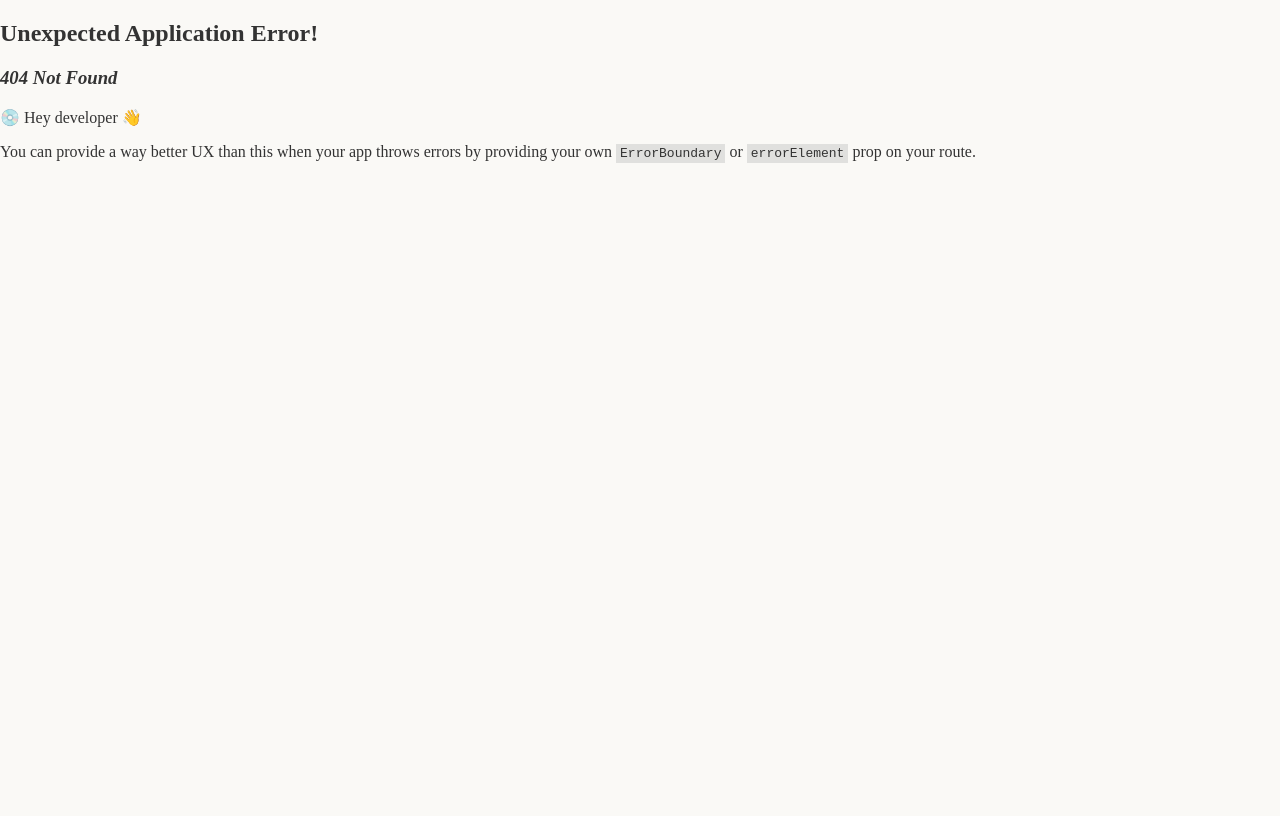
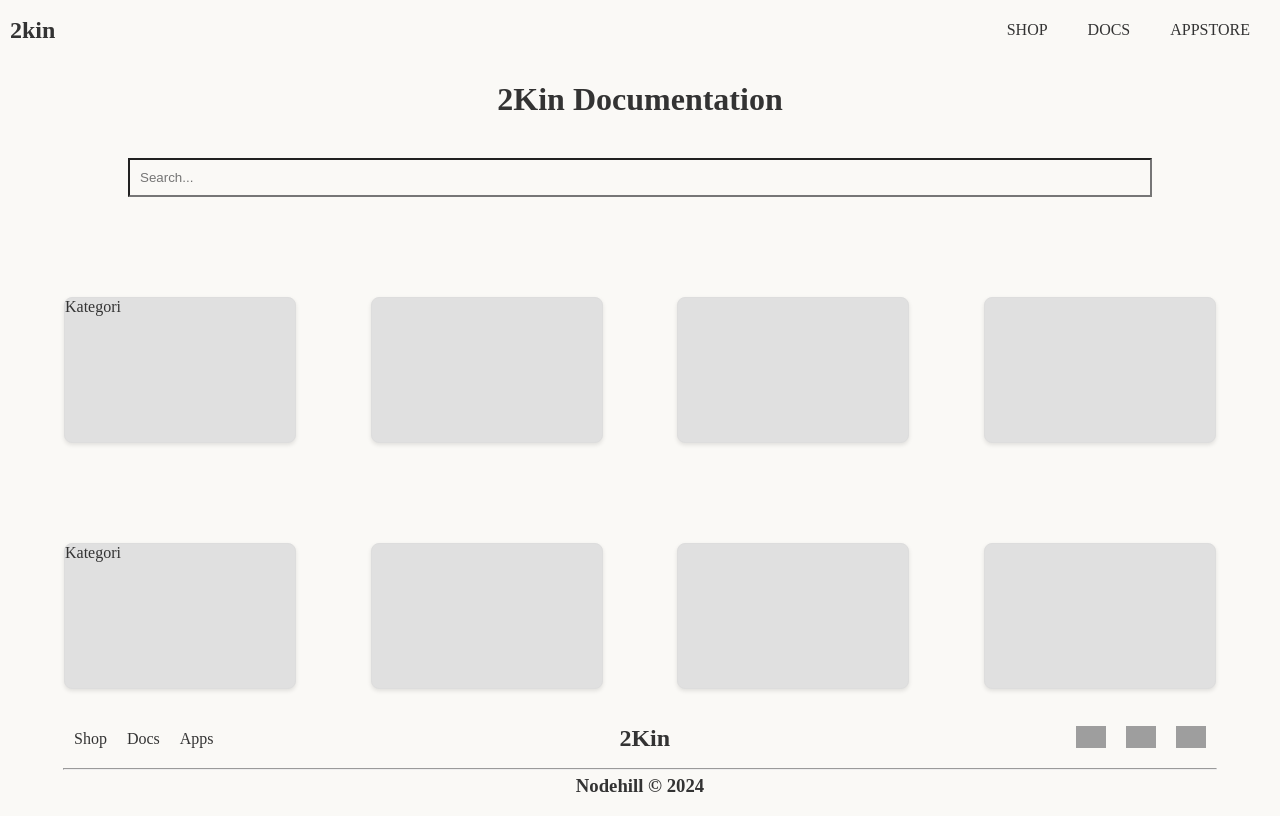
Before and after one commit to SirSicard/2KIN-Onboarding, a React (Vite) app in the folder client/: page /docs in a window 1280 px wide. Before the commit this address had no page. Built offline with nearby package versions, Linux system fonts and the light colour scheme; grey boxes are pictures that could not be loaded.

Commit message:
layout for documentation page

```diff
--- a/client/src/components/Navbar.jsx
+++ b/client/src/components/Navbar.jsx
@@ -9,7 +9,7 @@ function Navbar() {
       </NavLink>
       <div className="nav-right">
       <NavLink>SHOP</NavLink>
-      <NavLink>DOCS</NavLink>
+      <NavLink to="/docs">DOCS</NavLink>
       <NavLink>APPSTORE</NavLink>
       </div>
 
--- a/client/src/main.jsx
+++ b/client/src/main.jsx
@@ -9,11 +9,13 @@ import {
   createRoutesFromElements } from 'react-router-dom';
 
 import LandingPage from './pages/LandingPage.jsx'
+import DocumentationPage from './pages/DocumentationPage.jsx';
 
 const router = createBrowserRouter(
   createRoutesFromElements(
     <Route path="/" element={<App/>}>
       <Route index element={<LandingPage/>}/>
+      <Route path="docs" element={<DocumentationPage />} />
     </Route>
   )
 )
--- /dev/null
+++ b/client/src/pages/DocumentationPage.jsx
@@ -0,0 +1,23 @@
+import React from 'react';
+import "../styles/docsPage.css"
+
+function DocumentationPage() {
+  return (
+    <div>
+      <h1>2Kin Documentation</h1>
+      <input type="text" placeholder="Search..." className="search-bar" />
+      <div className="card-container">
+        <div className="card">Kategori</div>
+        <div className="card"></div>
+        <div className="card"></div>
+        <div className="card"></div>
+        <div className="card">Kategori</div>
+        <div className="card"></div>
+        <div className="card"></div>
+        <div className="card"></div>
+      </div>
+    </div>
+  );
+}
+
+export default DocumentationPage;
--- /dev/null
+++ b/client/src/styles/docsPage.css
@@ -0,0 +1,38 @@
+h1 {
+    text-align: center;
+}
+
+.search-bar {
+    width: 80%;
+    padding: 10px;
+    box-sizing: border-box;
+    margin: 40px auto 100px auto; /* Centrerad med auto-marginaler */
+    display: block;
+    background-color: #FAF9F6;
+  }
+
+.card-container {
+    display: flex;
+    flex-wrap: wrap;
+    justify-content: space-between;
+    margin-top: 20px;
+    margin-left: 5vw;
+    margin-right: 5vw;
+  }
+
+  .card {
+    height: 18vh;
+    width: 18vw;
+    background-color: #E0E0E0;
+    border: 1px solid #dddddd;
+    border-radius: 8px;
+    box-shadow: 0px 2px 4px rgba(0, 0, 0, 0.1);
+    margin-bottom: 20px;
+  }
+  .card:nth-child(-n+4) {
+    margin-bottom: 100px; /* Större mellanrum för de fyra första korten */
+  }
+
+  .card:hover {
+    transform: translateY(-5px);
+  }
```
